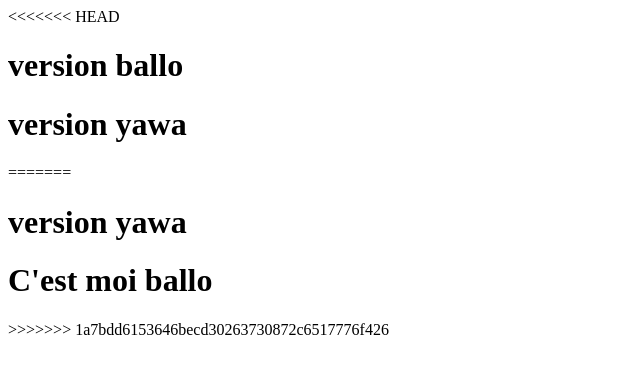
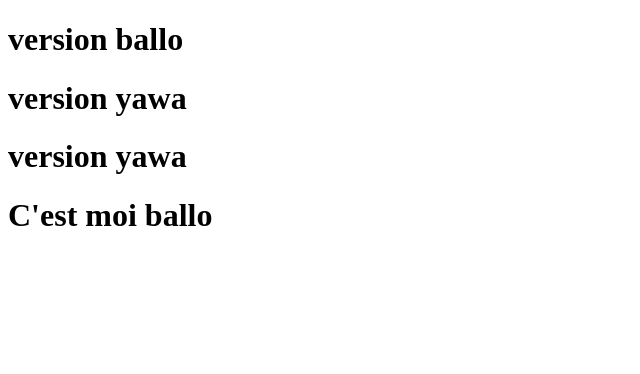
Before and after one commit to yawadouti5-cyber/lare-projet, a plain HTML site: page index.html in a window 1280 px wide. Shown: the whole page, without its empty margins (0-640 px from the left). Drawn offline with Linux system fonts and the light colour scheme.

Commit message:
nettoyage conflit

```diff
--- a/index.html
+++ b/index.html
@@ -6,12 +6,9 @@
     <title>Document</title>
 </head>
 <body>
-<<<<<<< HEAD
     <h1>version ballo</h1>
     <h1>version yawa</h1>
-=======
     <h1>version yawa</h1>
     <h1>C'est moi ballo</h1>
->>>>>>> 1a7bdd6153646becd30263730872c6517776f426
 </body>
 </html>
```
